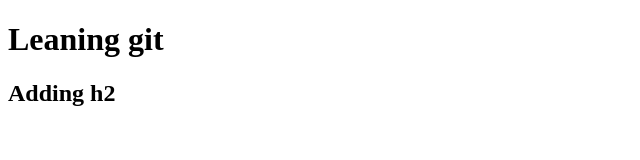
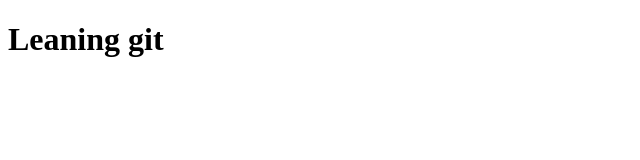
Before and after one commit to Sanket1018/git_learning_, a plain HTML site: page files/index.html in a window 1280 px wide. Shown: the whole page, without its empty margins (0-640 px from the left). Drawn offline with Linux system fonts and the light colour scheme.

Commit message:
Revert "Adding h2"
This reverts commit 0a0038ba5a22790f7e80bd36a7214a6581ac958d.

```diff
--- a/files/index.html
+++ b/files/index.html
@@ -7,6 +7,5 @@
   </head>
   <body>
     <h1>Leaning git</h1>
-    <h2>Adding h2</h2>
   </body>
 </html>
```
